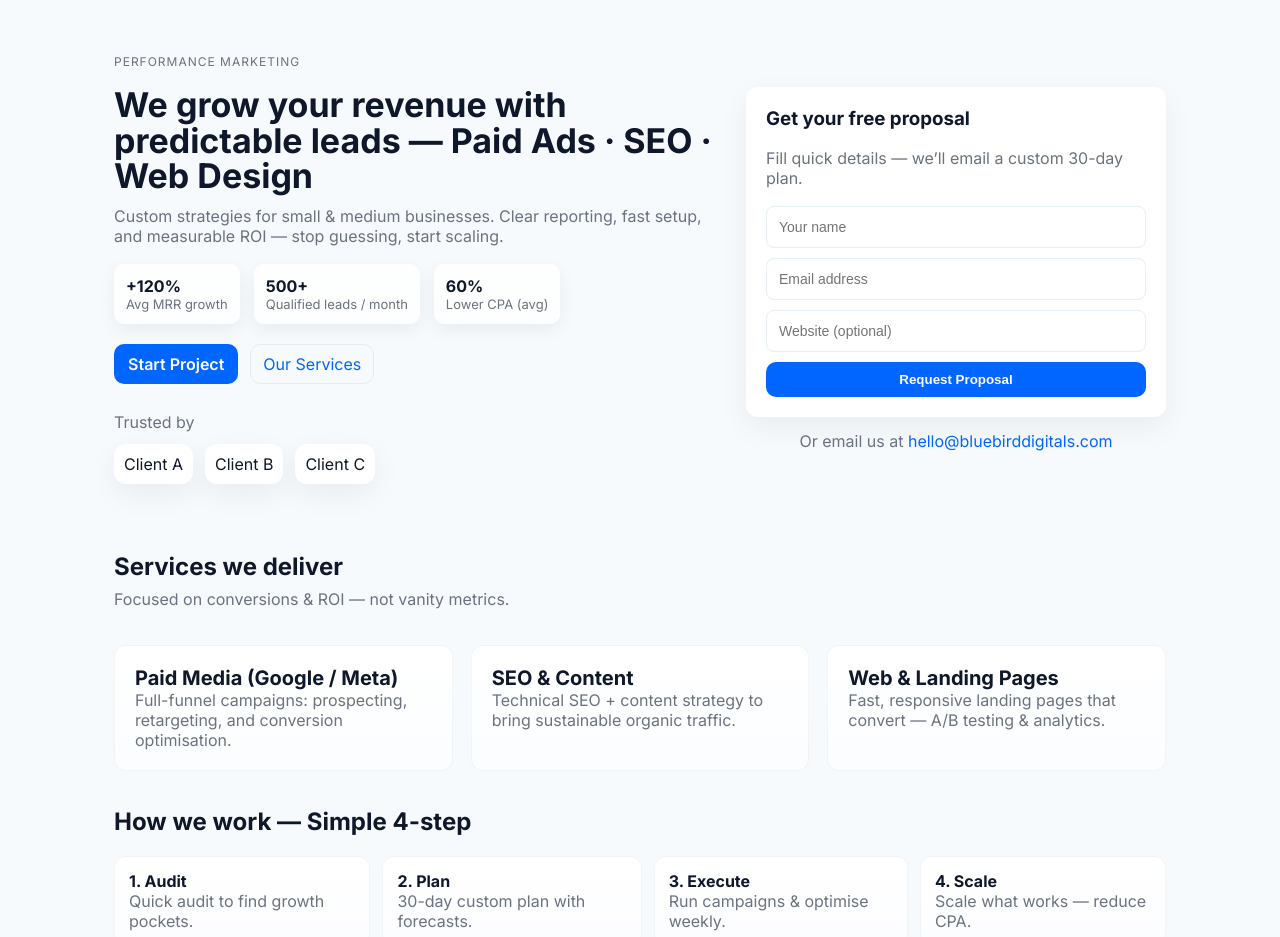
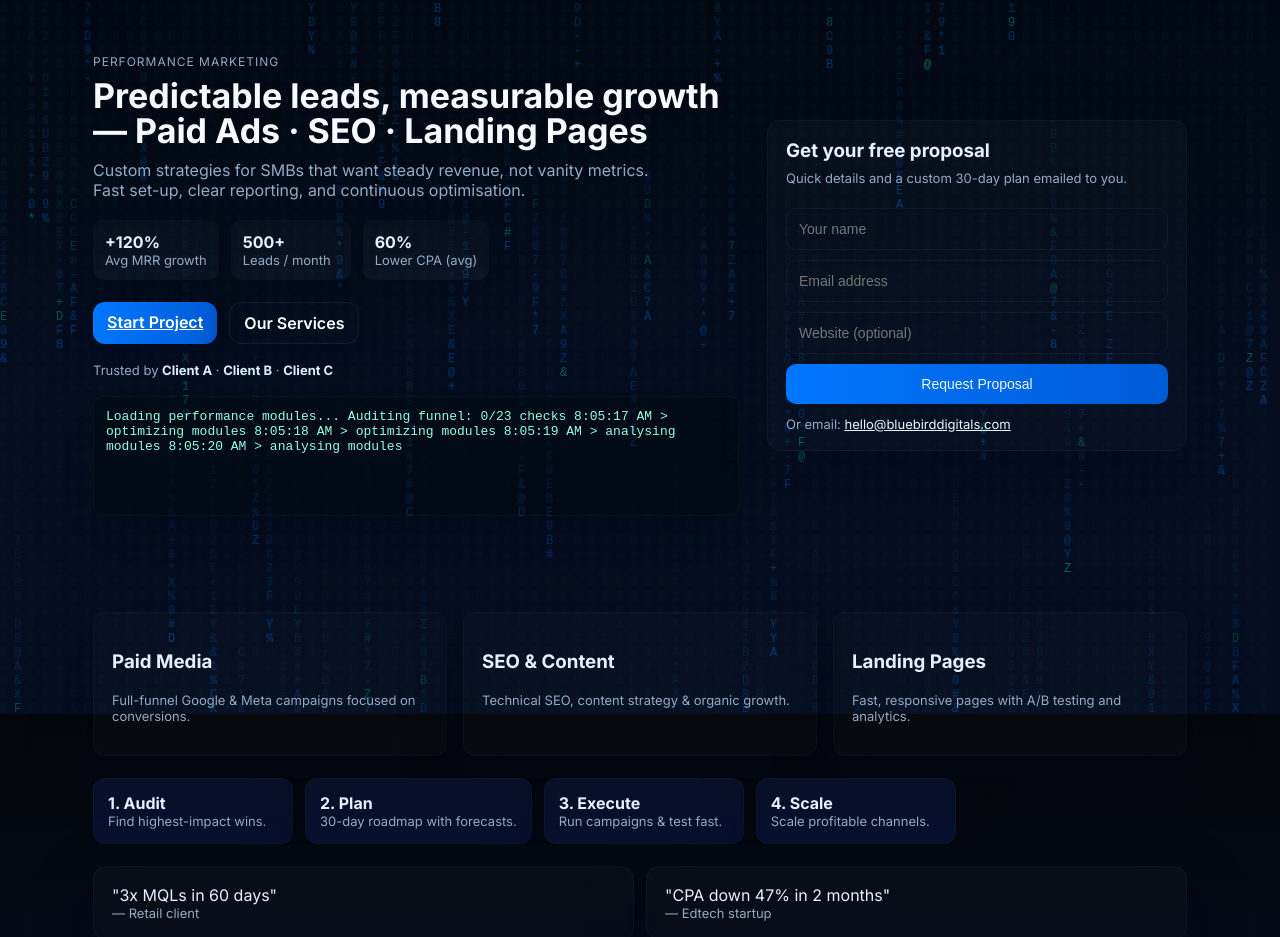
Before and after one commit to Dev093235/Impres-logo-, a plain HTML site: page index.html in a window 1280 px wide. Shown: the part 86-1023 px from the top of the page. Drawn offline with Linux system fonts and the light colour scheme.

Commit message:
Update index.html

```diff
--- a/index.html
+++ b/index.html
@@ -1,227 +1,176 @@
 <!doctype html>
-
 <html lang="en">
 <head>
-  <meta charset="utf-8">
-  <meta name="viewport" content="width=device-width,initial-scale=1">
+<meta charset="utf-8" />
+<meta name="viewport" content="width=device-width,initial-scale=1" />
 <title>BlueBird Digitals — Lead-Driving Digital Marketing</title>
-  <link rel="preconnect" href="https://fonts.gstatic.com">
-  <link href="https://fonts.googleapis.com/css2?family=Inter:wght@300;400;600;700;800&display=swap" rel="stylesheet">
-  <meta name="description" content="Results-driven digital marketing, lead generation & web design. Clean UI, fast performance, and measurable growth.">
+<meta name="description" content="BlueBird Digitals — Performance marketing, lead generation, and landing pages that convert." />
+<link href="https://fonts.googleapis.com/css2?family=Inter:wght@300;400;600;700&display=swap" rel="stylesheet">
 <style>
-    :root{
-      --bg:#f7fafc; --card:#ffffff; --muted:#6b7280; --brand:#0066ff; --accent:#0ea5a4; --radius:12px;
-      --container:1100px;
-      font-family: 'Inter', system-ui, -apple-system, 'Segoe UI', Roboto, 'Helvetica Neue', Arial;
-    }
-    *{box-sizing:border-box}
-    html,body{height:100%;margin:0;background:var(--bg);color:#0f172a}
-    a{color:var(--brand);text-decoration:none}
-    .wrap{max-width:var(--container);margin:0 auto;padding:24px}/* Header */
-header{background:linear-gradient(90deg, rgba(255,255,255,0.6), rgba(255,255,255,0.6));backdrop-filter: blur(6px);position:sticky;top:0;z-index:50}
-.nav{display:flex;align-items:center;justify-content:space-between;padding:12px 0}
-.logo{display:flex;align-items:center;gap:12px}
-.logo-mark{width:44px;height:44px;border-radius:10px;background:linear-gradient(135deg,var(--brand),var(--accent));display:flex;align-items:center;justify-content:center;color:white;font-weight:700}
-nav ul{display:flex;gap:18px;align-items:center;margin:0;padding:0;list-style:none}
-.btn{background:var(--brand);color:#fff;padding:10px 14px;border-radius:10px;border:none;cursor:pointer;font-weight:600}
-.ghost{background:transparent;border:1px solid rgba(15,23,42,0.06);padding:9px 12px;border-radius:10px}
-
-/* Hero */
-.hero{display:grid;grid-template-columns:1fr 420px;gap:32px;align-items:center;padding:48px 0}
-.hero h1{font-size:34px;line-height:1.05;margin:0 0 12px}
-.hero p{color:var(--muted);margin:0 0 18px}
-.kpis{display:flex;gap:14px;margin-top:18px}
-.kpi{background:linear-gradient(180deg, rgba(255,255,255,0.9), rgba(255,255,255,0.7));padding:12px;border-radius:10px;box-shadow:0 6px 18px rgba(2,6,23,0.06);min-width:120px}
-
-.card{background:var(--card);padding:20px;border-radius:var(--radius);box-shadow:0 10px 30px rgba(2,6,23,0.06)}
-.hero-form input, .hero-form textarea{width:100%;padding:12px;border-radius:8px;border:1px solid #e6eef8;margin-bottom:10px;font-size:14px}
-.hero-form button{width:100%}
-
-/* Services */
-.services{display:grid;grid-template-columns:repeat(3,1fr);gap:18px;margin:36px 0}
-.service{padding:20px;border-radius:12px;background:linear-gradient(180deg,#fff,#fbfdff);border:1px solid rgba(2,6,23,0.04)}
-.service h3{margin:8px 0 6px}
-.service p{color:var(--muted);margin:0}
-
-/* Process */
-.process{display:flex;gap:12px;overflow:auto;padding-bottom:8px}
-.step{min-width:220px;padding:14px;background:linear-gradient(180deg,#fff,#fcfdff);border-radius:12px;border:1px solid rgba(2,6,23,0.04)}
-
-/* Testimonials */
-.test-grid{display:grid;grid-template-columns:repeat(2,1fr);gap:12px}
-
-/* Footer */
-footer{padding:28px 0;color:var(--muted)}
-
-/* Responsive */
-@media (max-width:980px){
-  .hero{grid-template-columns:1fr;}
-  .services{grid-template-columns:repeat(2,1fr)}
-  .test-grid{grid-template-columns:1fr}
-  nav ul{display:none}
-  .mobile-menu{display:block}
-}
-@media (max-width:520px){
-  .services{grid-template-columns:1fr}
-  .kpis{flex-direction:column}
-  .hero h1{font-size:24px}
-  .logo-mark{width:38px;height:38px}
-}
-
-/* small utilities */
-.muted{color:var(--muted)}
-.caps{font-size:12px;text-transform:uppercase;color:var(--muted);letter-spacing:1px}
-
+:root{--bg:#071022;--card:#0f1724;--muted:#95aac5;--brand:#0077ff;--accent:#00e6c3;--glass:rgba(255,255,255,0.03);--radius:14px}
+*{box-sizing:border-box}html,body{height:100%;margin:0;font-family:Inter,system-ui,Segoe UI,Roboto,Helvetica,Arial;color:#e6f0ff;background:linear-gradient(180deg,#04060a 0%, #071022 60%);-webkit-font-smoothing:antialiased}
+.canvas-bg{position:fixed;inset:0;z-index:0}
+.container{max-width:1150px;margin:0 auto;padding:28px;position:relative;z-index:5}
+.header{display:flex;align-items:center;justify-content:space-between;gap:16px}
+.brand{display:flex;align-items:center;gap:12px}
+.logo{width:52px;height:52px;border-radius:10px;background:linear-gradient(135deg,var(--brand),var(--accent));display:flex;align-items:center;justify-content:center;font-weight:700;color:white;font-size:18px;box-shadow:0 8px 30px rgba(2,6,23,0.6)}
+.brand h1{margin:0;font-size:16px;letter-spacing:0.1px}
+.brand p{margin:0;color:var(--muted);font-size:12px}
+.nav{display:flex;gap:14px;align-items:center}
+.nav a{color:var(--muted);text-decoration:none;padding:8px 10px;border-radius:10px}
+.btn{background:linear-gradient(90deg,var(--brand),#005bd6);color:white;padding:10px 14px;border-radius:12px;border:none;font-weight:600;cursor:pointer;box-shadow:0 8px 30px rgba(2,6,23,0.5)}
+.hero{display:grid;grid-template-columns:1fr 420px;gap:28px;align-items:center;padding:60px 0}
+.kicker{font-size:12px;color:var(--muted);text-transform:uppercase;letter-spacing:1px}
+.hero h2{font-size:34px;line-height:1.02;margin:10px 0;color:#f7fbff;text-shadow:0 6px 30px rgba(2,6,23,0.45)}
+.lead{color:var(--muted);margin:12px 0 20px;max-width:58ch}
+.metrics{display:flex;gap:12px;margin-top:18px}
+.metric{background:linear-gradient(180deg,rgba(255,255,255,0.02),var(--glass));padding:12px;border-radius:10px;min-width:120px;box-shadow:0 8px 30px rgba(2,6,23,0.35)}
+.actions{display:flex;gap:12px;margin-top:22px}
+.card{background:linear-gradient(180deg,rgba(255,255,255,0.02), rgba(255,255,255,0.01));padding:18px;border-radius:var(--radius);box-shadow:0 20px 60px rgba(2,6,23,0.45);border:1px solid rgba(255,255,255,0.03)}
+.form-row input, .form-row button{width:100%;padding:12px;border-radius:10px;border:1px solid rgba(255,255,255,0.04);background:transparent;color:#eaf6ff;margin-top:10px;font-size:14px}
+.form-row button{background:linear-gradient(90deg,var(--brand),#005bd6);border:none}
+.services{display:grid;grid-template-columns:repeat(3,1fr);gap:16px;margin-top:36px}
+.service{padding:18px;border-radius:12px;background:linear-gradient(180deg,rgba(255,255,255,0.01),rgba(255,255,255,0.02));border:1px solid rgba(255,255,255,0.02)}
+.process{display:flex;gap:12px;overflow:auto;margin-top:22px}
+.step{min-width:200px;padding:14px;border-radius:12px;background:linear-gradient(180deg,#071026,#07102f);border:1px solid rgba(255,255,255,0.02)}
+.testimonials{display:grid;grid-template-columns:repeat(2,1fr);gap:12px;margin-top:22px}
+.footer{display:flex;justify-content:space-between;align-items:center;padding:28px 0;color:var(--muted);font-size:13px}
+@media (max-width:980px){.hero{grid-template-columns:1fr}.services{grid-template-columns:repeat(2,1fr)}.testimonials{grid-template-columns:1fr}.nav{display:none}}
+@media (max-width:520px){.logo{width:44px;height:44px}.hero h2{font-size:22px}.container{padding:18px}}
+#matrixCanvas{position:fixed;inset:0;z-index:1;opacity:0.35;pointer-events:none}
+.codebox{background:rgba(0,0,0,0.28);padding:12px;border-radius:10px;color:#94ffdd;font-family:monospace;font-size:13px;overflow:hidden;height:120px}
+.small{font-size:13px;color:var(--muted)}
+a.cta-link{color:#eaf6ff;text-decoration:underline}
 </style>
 </head>
 <body>
-  <header>
-    <div class="wrap nav">
-      <div class="logo">
-        <div class="logo-mark">BB</div>
+<canvas id="matrixCanvas"></canvas>
+<div class="container">
+  <header class="header">
+    <div class="brand">
+      <div class="logo">BB</div>
       <div>
-          <div style="font-weight:700">BlueBird Digitals</div>
-          <div class="muted" style="font-size:13px">Lead generation • Performance marketing</div>
-        </div>
-      </div><nav>
-    <ul>
-      <li><a href="#services">Services</a></li>
-      <li><a href="#process">How we work</a></li>
-      <li><a href="#clients">Clients</a></li>
-      <li><a href="#contact" class="btn">Get a Proposal</a></li>
-    </ul>
-  </nav>
-
-  <div class="mobile-menu" style="display:none">
-    <button class="ghost" id="menuBtn">Menu</button>
+        <h1>BlueBird Digitals</h1>
+        <p>Lead generation • Performance marketing</p>
       </div>
     </div>
+    <nav class="nav">
+      <a href="#services">Services</a>
+      <a href="#process">How we work</a>
+      <a href="#clients">Clients</a>
+      <a class="btn" href="#contact">Get Proposal</a>
+    </nav>
+  </header>
 
-  </header>  <main class="wrap">
+  <main>
     <section class="hero">
       <div>
-        <p class="caps">Performance Marketing</p>
-        <h1>We grow your revenue with predictable leads — Paid Ads · SEO · Web Design</h1>
-        <p>Custom strategies for small & medium businesses. Clear reporting, fast setup, and measurable ROI — stop guessing, start scaling.</p><div class="kpis">
-      <div class="kpi">
-        <div style="font-weight:700">+120%</div>
-        <div class="muted" style="font-size:13px">Avg MRR growth</div>
+        <div class="kicker">Performance Marketing</div>
+        <h2>Predictable leads, measurable growth — Paid Ads · SEO · Landing Pages</h2>
+        <p class="lead">Custom strategies for SMBs that want steady revenue, not vanity metrics. Fast set-up, clear reporting, and continuous optimisation.</p>
+        <div class="metrics">
+          <div class="metric"><div style="font-weight:700">+120%</div><div class="small">Avg MRR growth</div></div>
+          <div class="metric"><div style="font-weight:700">500+</div><div class="small">Leads / month</div></div>
+          <div class="metric"><div style="font-weight:700">60%</div><div class="small">Lower CPA (avg)</div></div>
         </div>
-      <div class="kpi">
-        <div style="font-weight:700">500+</div>
-        <div class="muted" style="font-size:13px">Qualified leads / month</div>
+        <div class="actions">
+          <a class="btn" href="#contact">Start Project</a>
+          <a class="btn" style="background:transparent;border:1px solid rgba(255,255,255,0.06)">Our Services</a>
         </div>
-      <div class="kpi">
-        <div style="font-weight:700">60%</div>
-        <div class="muted" style="font-size:13px">Lower CPA (avg)</div>
+        <div style="margin-top:18px" class="small">Trusted by <strong style="color:#dbeeff">Client A</strong> · <strong style="color:#dbeeff">Client B</strong> · <strong style="color:#dbeeff">Client C</strong></div>
+        <div style="margin-top:18px" class="card codebox" id="consoleBox"></div>
       </div>
-    </div>
-
-    <div style="margin-top:20px;display:flex;gap:12px;flex-wrap:wrap">
-      <a class="btn" href="#contact">Start Project</a>
-      <a class="ghost" href="#services">Our Services</a>
-    </div>
-
-    <div style="margin-top:28px" class="muted">Trusted by</div>
-    <div style="display:flex;gap:12px;margin-top:12px;align-items:center">
-      <div class="card" style="padding:10px;display:inline-block">Client A</div>
-      <div class="card" style="padding:10px;display:inline-block">Client B</div>
-      <div class="card" style="padding:10px;display:inline-block">Client C</div>
-    </div>
-  </div>
-
       <aside>
         <div class="card">
-      <h3 style="margin-top:0">Get your free proposal</h3>
-      <p class="muted" style="margin-top:0">Fill quick details — we’ll email a custom 30-day plan.</p>
-      <form class="hero-form" id="leadForm" action="#" onsubmit="return handleSubmit(event)">
-        <input type="text" id="name" placeholder="Your name" required>
-        <input type="email" id="email" placeholder="Email address" required>
-        <input type="text" id="website" placeholder="Website (optional)">
-        <button type="submit" class="btn">Request Proposal</button>
+          <h3 style="margin:0 0 8px">Get your free proposal</h3>
+          <p class="small" style="margin:0 0 12px">Quick details and a custom 30-day plan emailed to you.</p>
+          <form class="form-row" onsubmit="return submitDemo(event)">
+            <input id="name" type="text" placeholder="Your name" required />
+            <input id="email" type="email" placeholder="Email address" required />
+            <input id="website" type="text" placeholder="Website (optional)" />
+            <button type="submit">Request Proposal</button>
           </form>
+          <div class="small" style="margin-top:12px">Or email: <a class="cta-link" href="mailto:hello@bluebirddigitals.com">hello@bluebirddigitals.com</a></div>
         </div>
-
-    <div style="margin-top:14px;text-align:center" class="muted">Or email us at <a href="mailto:hello@bluebirddigitals.com">hello@bluebirddigitals.com</a></div>
       </aside>
     </section>
 
-<section id="services">
-  <h2 style="margin-bottom:8px">Services we deliver</h2>
-  <p class="muted" style="margin-top:0">Focused on conversions & ROI — not vanity metrics.</p>
-
-  <div class="services">
-    <div class="service">
-      <div style="font-size:20px;font-weight:700">Paid Media (Google / Meta)</div>
-      <p class="muted">Full-funnel campaigns: prospecting, retargeting, and conversion optimisation.</p>
-    </div>
-    <div class="service">
-      <div style="font-size:20px;font-weight:700">SEO & Content</div>
-      <p class="muted">Technical SEO + content strategy to bring sustainable organic traffic.</p>
-    </div>
-    <div class="service">
-      <div style="font-size:20px;font-weight:700">Web & Landing Pages</div>
-      <p class="muted">Fast, responsive landing pages that convert — A/B testing & analytics.</p>
-    </div>
-  </div>
+    <section id="services" class="services">
+      <div class="service card"><h3>Paid Media</h3><p class="small">Full-funnel Google & Meta campaigns focused on conversions.</p></div>
+      <div class="service card"><h3>SEO & Content</h3><p class="small">Technical SEO, content strategy & organic growth.</p></div>
+      <div class="service card"><h3>Landing Pages</h3><p class="small">Fast, responsive pages with A/B testing and analytics.</p></div>
     </section>
 
-<section id="process" style="margin-top:28px">
-  <h2>How we work — Simple 4-step</h2>
-  <div class="process" style="margin-top:12px">
-    <div class="step"><strong>1. Audit</strong><div class="muted">Quick audit to find growth pockets.</div></div>
-    <div class="step"><strong>2. Plan</strong><div class="muted">30-day custom plan with forecasts.</div></div>
-    <div class="step"><strong>3. Execute</strong><div class="muted">Run campaigns & optimise weekly.</div></div>
-    <div class="step"><strong>4. Scale</strong><div class="muted">Scale what works — reduce CPA.</div></div>
-  </div>
+    <section id="process" class="process">
+      <div class="step card"><strong>1. Audit</strong><div class="small">Find highest-impact wins.</div></div>
+      <div class="step card"><strong>2. Plan</strong><div class="small">30-day roadmap with forecasts.</div></div>
+      <div class="step card"><strong>3. Execute</strong><div class="small">Run campaigns & test fast.</div></div>
+      <div class="step card"><strong>4. Scale</strong><div class="small">Scale profitable channels.</div></div>
     </section>
 
-<section id="clients" style="margin-top:28px">
-  <h2>Client wins</h2>
-  <div class="test-grid" style="margin-top:12px">
-    <div class="card">"Campaign helped our sales pipeline — 3x MQLs"<div class="muted" style="margin-top:8px">— Retail client</div></div>
-    <div class="card">"Lowered our CPA by 47% in 60 days"<div class="muted" style="margin-top:8px">— Education startup</div></div>
-  </div>
+    <section id="clients" class="testimonials">
+      <div class="card">"3x MQLs in 60 days"<div class="small">— Retail client</div></div>
+      <div class="card">"CPA down 47% in 2 months"<div class="small">— Edtech startup</div></div>
     </section>
 
-<section id="contact" style="margin-top:36px">
-  <div class="card" style="display:flex;gap:20px;flex-wrap:wrap;align-items:center">
-    <div style="flex:1;min-width:260px">
-      <h3 style="margin-top:0">Ready to grow?</h3>
-      <p class="muted">Tell us about your biggest marketing goal and budget. We'll reply within 48 hours with a clear plan.</p>
-    </div>
-    <form style="flex:1;min-width:260px" onsubmit="return handleSubmit(event)">
-      <input type="text" id="c_name" placeholder="Name" required>
-      <input type="email" id="c_email" placeholder="Email" required>
-      <input type="text" id="c_company" placeholder="Company / Website">
+    <section id="contact" style="margin-top:30px">
+      <div class="card" style="display:flex;gap:18px;flex-wrap:wrap;align-items:center">
+        <div style="flex:1;min-width:220px"><h3 style="margin:0">Ready to grow?</h3><p class="small">Share your goal & budget — we reply with a plan within 48 hours.</p></div>
+        <form style="flex:1;min-width:220px" onsubmit="return submitDemo(event)">
+          <input id="c_name" type="text" placeholder="Name" required />
+          <input id="c_email" type="email" placeholder="Email" required />
+          <input id="c_company" type="text" placeholder="Company / Website" />
           <button class="btn" type="submit">Send message</button>
         </form>
       </div>
     </section>
+  </main>
 
-  </main>  <footer class="wrap">
-    <div style="display:flex;justify-content:space-between;align-items:center;flex-wrap:wrap;gap:12px">
-      <div class="muted">© <strong>BlueBird Digitals</strong> — Designed for conversions</div>
-      <div class="muted">Terms • Privacy • <a href="mailto:hello@bluebirddigitals.com">hello@</a></div>
+  <footer class="footer">
+    <div>© BlueBird Digitals</div>
+    <div>Terms • Privacy • <a class="cta-link" href="mailto:hello@bluebirddigitals.com">hello@</a></div>
+  </footer>
 </div>
-  </footer>  <script>
-    // Simple form handler (demo) — replace with real endpoint
-    function handleSubmit(e){
+
+<script>
+const canvas = document.getElementById('matrixCanvas');
+const ctx = canvas.getContext('2d');
+canvas.width = innerWidth; canvas.height = innerHeight;
+const cols = Math.floor(canvas.width / 14);
+const drops = new Array(cols).fill(0);
+const chars = "01ABCDEF789XYZ@#%&*+-";
+function tick(){
+  ctx.fillStyle = "rgba(7,16,34,0.12)";
+  ctx.fillRect(0,0,canvas.width,canvas.height);
+  ctx.font = "12px monospace";
+  for(let i=0;i<drops.length;i++){
+    const text = chars.charAt(Math.floor(Math.random()*chars.length));
+    ctx.fillStyle = (Math.random()>0.92)?'#00ffd0':'#0077ff';
+    ctx.fillText(text, i*14, drops[i]*14);
+    if(drops[i]*14 > canvas.height && Math.random()>0.975) drops[i]=0;
+    drops[i]++;
+  }
+  requestAnimationFrame(tick);
+}
+tick();
+window.addEventListener('resize',()=>{canvas.width=innerWidth;canvas.height=innerHeight;});
+const consoleBox = document.getElementById('consoleBox');
+let lines = ["Initializing BlueBird stack...","Loading performance modules...","Auditing funnel: 0/23 checks"];
+let idx=0;
+function updateConsole(){
+  lines.push((new Date()).toLocaleTimeString()+"  > "+["scanning","optimizing","deploying","analysing"][Math.floor(Math.random()*4)]+ " modules");
+  if(lines.length>6) lines.shift();
+  consoleBox.textContent = lines.join("\n");
+}
+setInterval(updateConsole,1200);
+
+function submitDemo(e){
   e.preventDefault();
-      const name = document.querySelector('#name, #c_name')?.value || '';
-      const email = document.querySelector('#email, #c_email')?.value || '';
-      if(!name || !email){
-        alert('Please fill name and email');
+  const n = document.querySelector('#name, #c_name')?.value || document.querySelector('#c_name')?.value || 'there';
+  alert('Thanks '+n+' — demo request received. (This is a static demo.)');
+  ['#name','#email','#website','#c_name','#c_email','#c_company'].forEach(s=>{const el=document.querySelector(s); if(el) el.value='';});
   return false;
 }
-      alert('Thanks ' + (name||'there') + '! Your request has been received.\n(Replace this alert with real form integration)');
-      return false;
-    }
-
-    // Mobile menu toggling (basic)
-    document.getElementById('menuBtn')?.addEventListener('click', function(){
-      const nav = document.querySelector('nav ul');
-      if(nav.style.display === 'flex') nav.style.display = 'none'; else nav.style.display = 'flex';
-    });
-  </script></body>
+</script>
+</body>
 </html>
```
Lines whose indentation alone changed are shown as unchanged.
